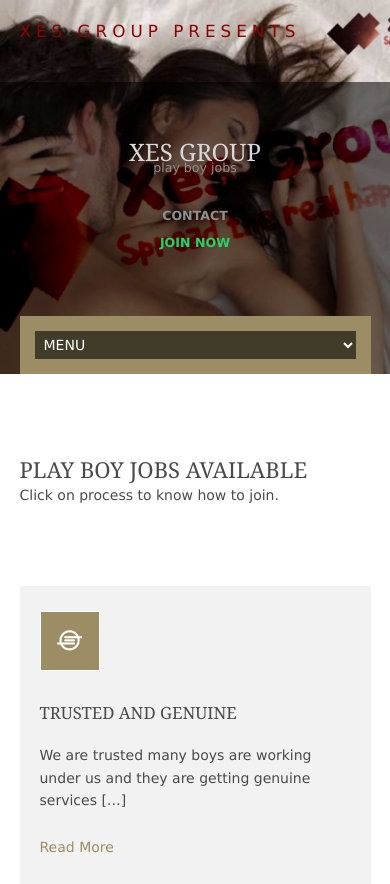
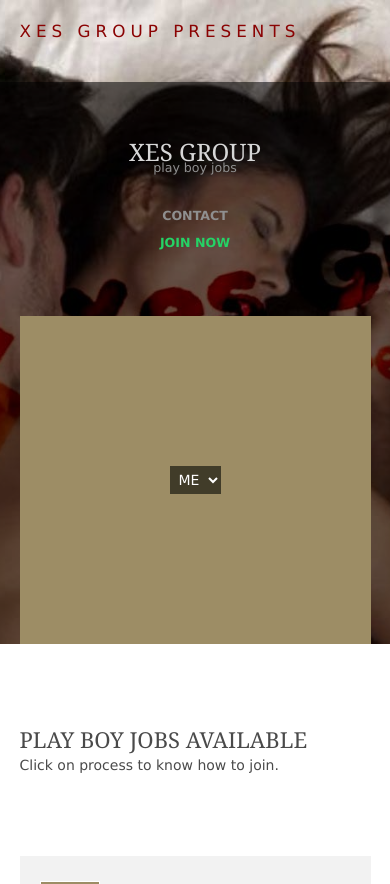
Before and after one commit to itsnobita/Nobi, a PHP site: page /index.php in a window 390 px wide. Shown: the top 884 px of the page. Run offline with PHP 8.4, Linux system fonts and the light colour scheme.

Commit message:
Update layout.css

```diff
--- a/layout/styles/layout.css
+++ b/layout/styles/layout.css
@@ -328,7 +328,7 @@ table a, #comments a{background-color:inherit;}
 
 	#header{}
 
-	#mainav{padding:15px;}
+	#mainav{padding:150px;}
 	#mainav ul{display:none;}
 	#mainav form{display:block;}
 
```
